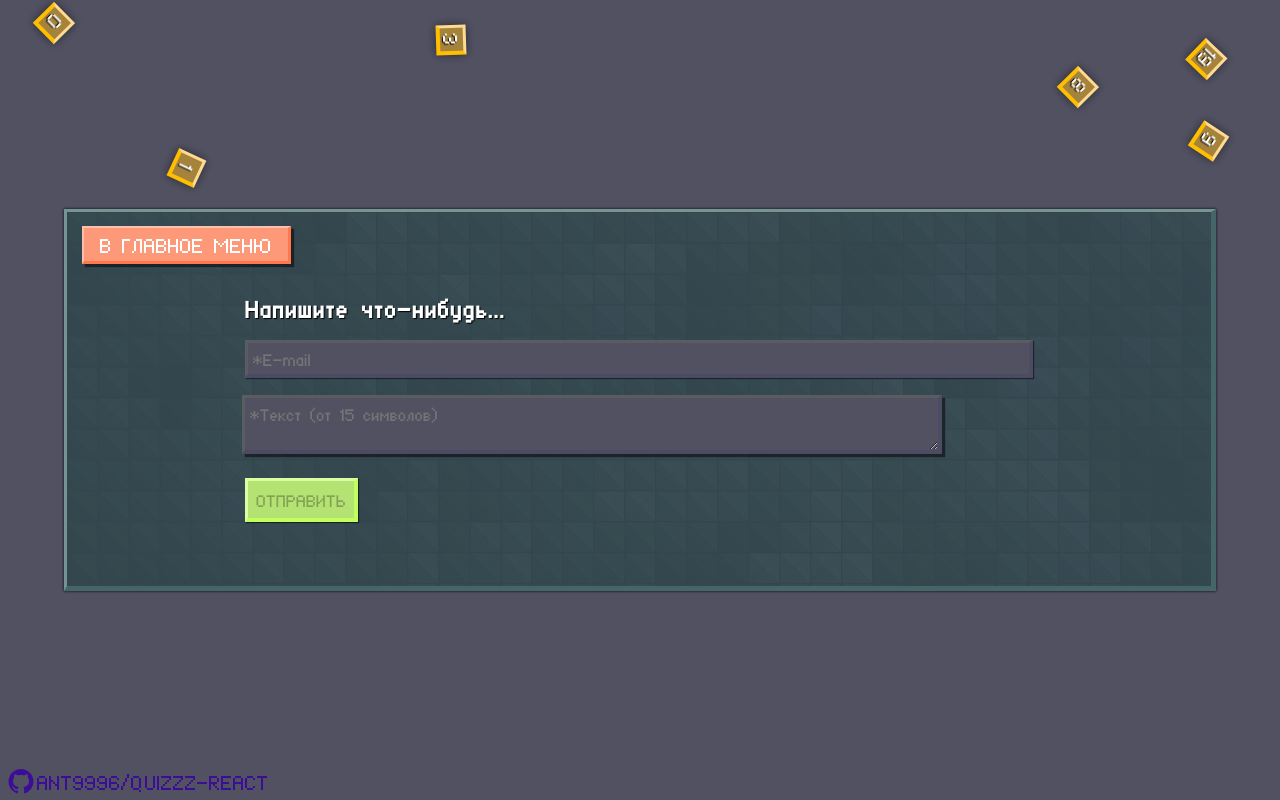
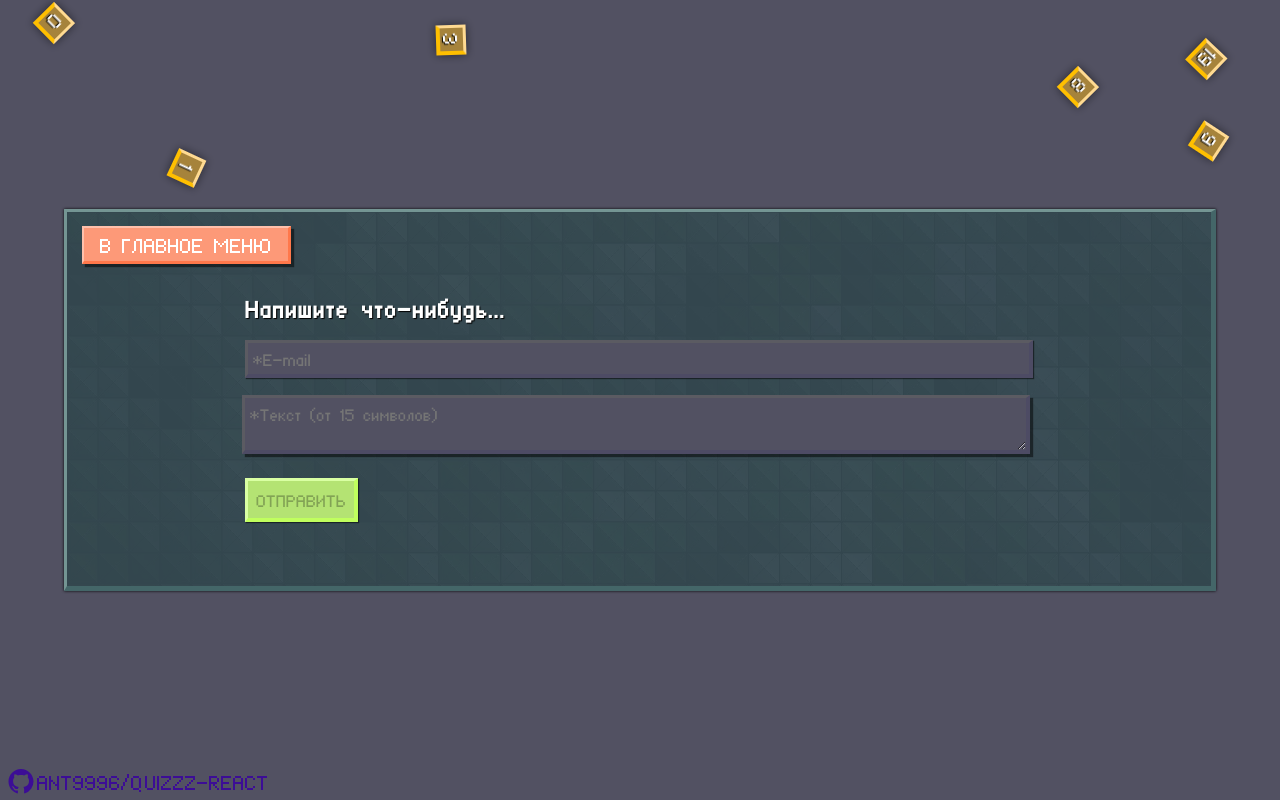
Before and after one commit to ANT9996/quizzz-react, a React (Create React App) app: page /help in a window 1280 px wide. Built offline with nearby package versions, Linux system fonts and the light colour scheme.

Commit message:
upd 08.04 #2 (textarea max-width)

```diff
--- a/src/pages/Help/Help.module.scss
+++ b/src/pages/Help/Help.module.scss
@@ -44,7 +44,7 @@
       border-bottom: 4px inset $color-dark1-down;
       padding: .3rem;
       width: 100%;
-      max-width: 700px;
+      max-width: 100%;
       transition-duration: .2s;
       box-shadow: 1px 1px 1px rgba(0, 0, 0, 0.5);
 
```
